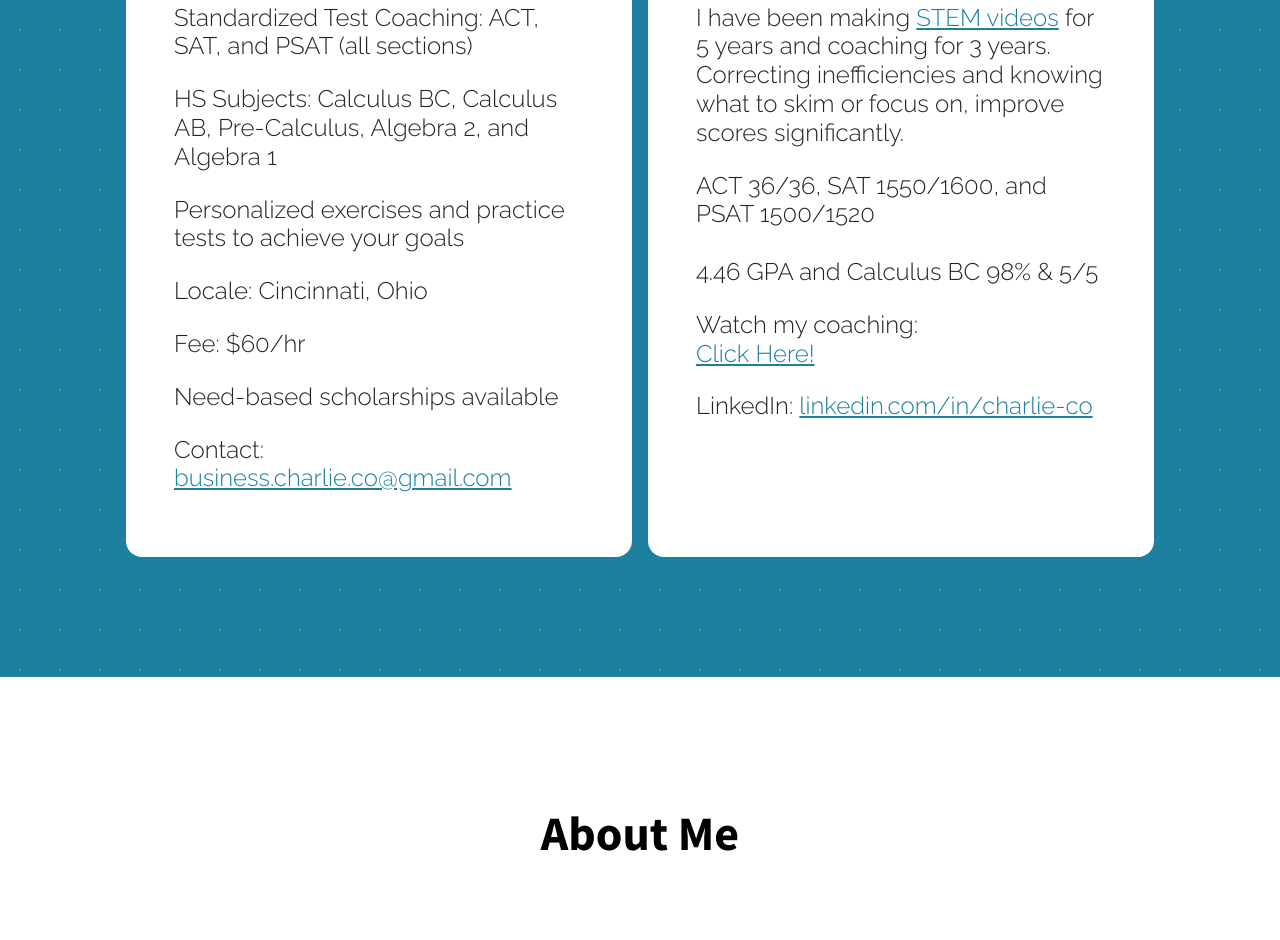
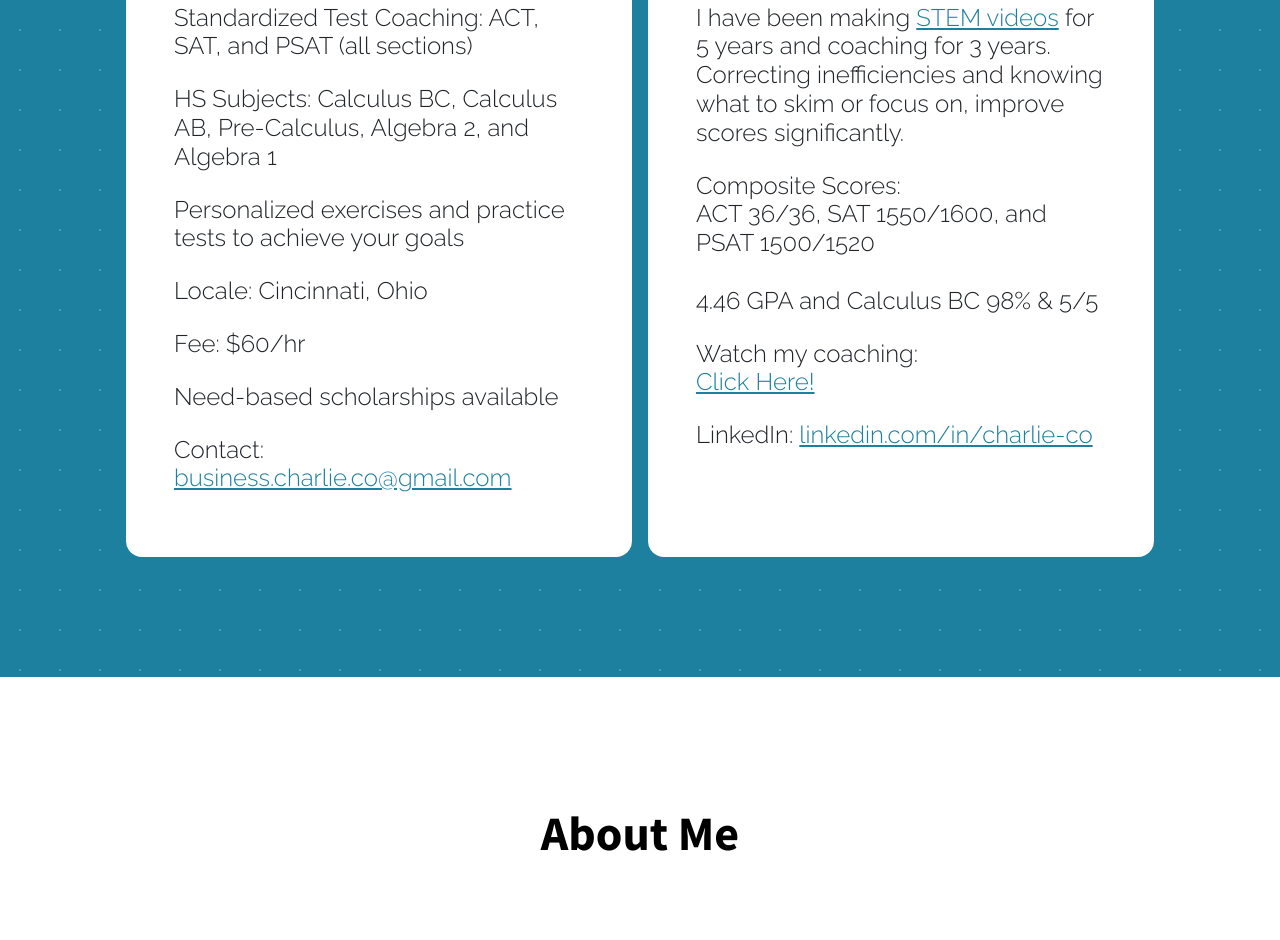
Before and after one commit to charlie-works/charlie-works.github.io, a website: page index.html in a window 1280 px wide. Shown: the part 1230-2170 px from the top of the page. Drawn offline with nearby package versions, Linux system fonts and the light colour scheme; some packages are replaced by stand-ins of ours.

Commit message:
Update index.html

```diff
--- a/index.html
+++ b/index.html
@@ -94,7 +94,7 @@
 
                             <h4 class="card-text">I have been making <a href="#portfolio">
                                     STEM videos</a> for 5 years and coaching for 3 years. Correcting inefficiencies and knowing what to skim or focus on, improve scores significantly.</h4>
-                            <h4 class="card-text">ACT 36/36, SAT 1550/1600, and PSAT 1500/1520 <br><br> 4.46 GPA and Calculus BC 98% & 5/5
+                            <h4 class="card-text">Composite Scores: <br> ACT 36/36, SAT 1550/1600, and PSAT 1500/1520 <br><br> 4.46 GPA and Calculus BC 98% & 5/5
                             </h4>
 
                             <h4 class="card-text">Watch my coaching:<br><a href="https://youtu.be/y8q2PoyhuFM?si=giYUMcX4sBDszDM6&t=21">Click Here!</a>
```
